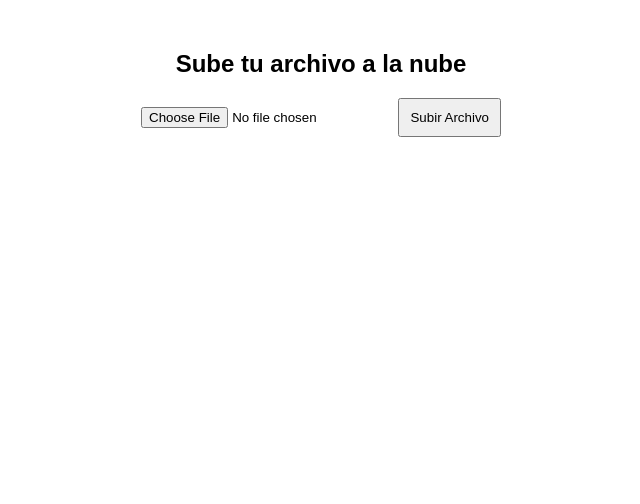
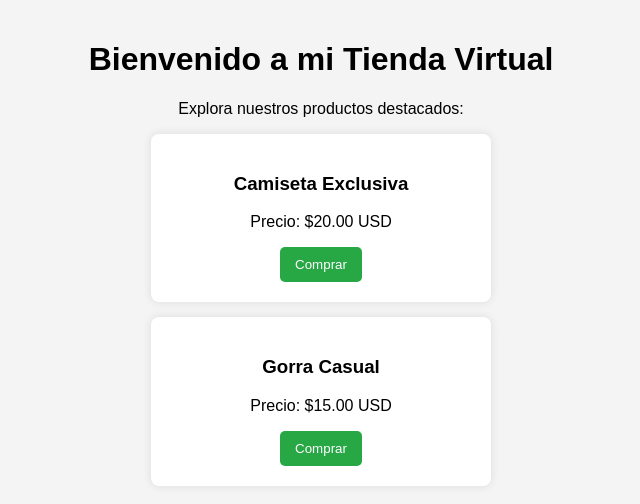
Before and after one commit to r3seet/mi-nube, a website: page public/index.html in a window 1280 px wide. Shown: the whole page, without its empty margins (319-959 px from the left). Drawn offline with Linux system fonts and the light colour scheme.

Commit message:
Actualizando la tienda con productos

```diff
--- a/public/index.html
+++ b/public/index.html
@@ -1,13 +1,33 @@
 <!DOCTYPE html>
-<html>
+<html lang="es">
 <head>
-    <title>Mi Nube Personal</title>
+    <meta charset="UTF-8">
+    <title>Mi Tienda Virtual</title>
+    <style>
+        body { font-family: Arial, sans-serif; text-align: center; margin: 0; padding: 20px; background-color: #f4f4f4; }
+        .producto { background: white; padding: 20px; margin: 15px auto; width: 300px; border-radius: 8px; box-shadow: 0px 0px 10px rgba(0,0,0,0.1); }
+        button { background: #28a745; color: white; border: none; padding: 10px 15px; cursor: pointer; border-radius: 5px; }
+        button:hover { background: #218838; }
+    </style>
 </head>
-<body style="text-align: center; margin-top: 50px; font-family: Arial;">
-    <h2>Sube tu archivo a la nube</h2>
-    <form action="/subir" method="POST" enctype="multipart/form-data">
-        <input type="file" name="archivo" required>
-        <button type="submit" style="padding: 10px; cursor: pointer;">Subir Archivo</button>
-    </form>
+<body>
+
+    <h1>Bienvenido a mi Tienda Virtual</h1>
+    <p>Explora nuestros productos destacados:</p>
+
+    <!-- Producto 1 -->
+    <div class="producto">
+        <h3>Camiseta Exclusiva</h3>
+        <p>Precio: $20.00 USD</p>
+        <button onclick="alert('¡Producto agregado al carrito!')">Comprar</button>
+    </div>
+
+    <!-- Producto 2 -->
+    <div class="producto">
+        <h3>Gorra Casual</h3>
+        <p>Precio: $15.00 USD</p>
+        <button onclick="alert('¡Producto agregado al carrito!')">Comprar</button>
+    </div>
+
 </body>
 </html>
```
